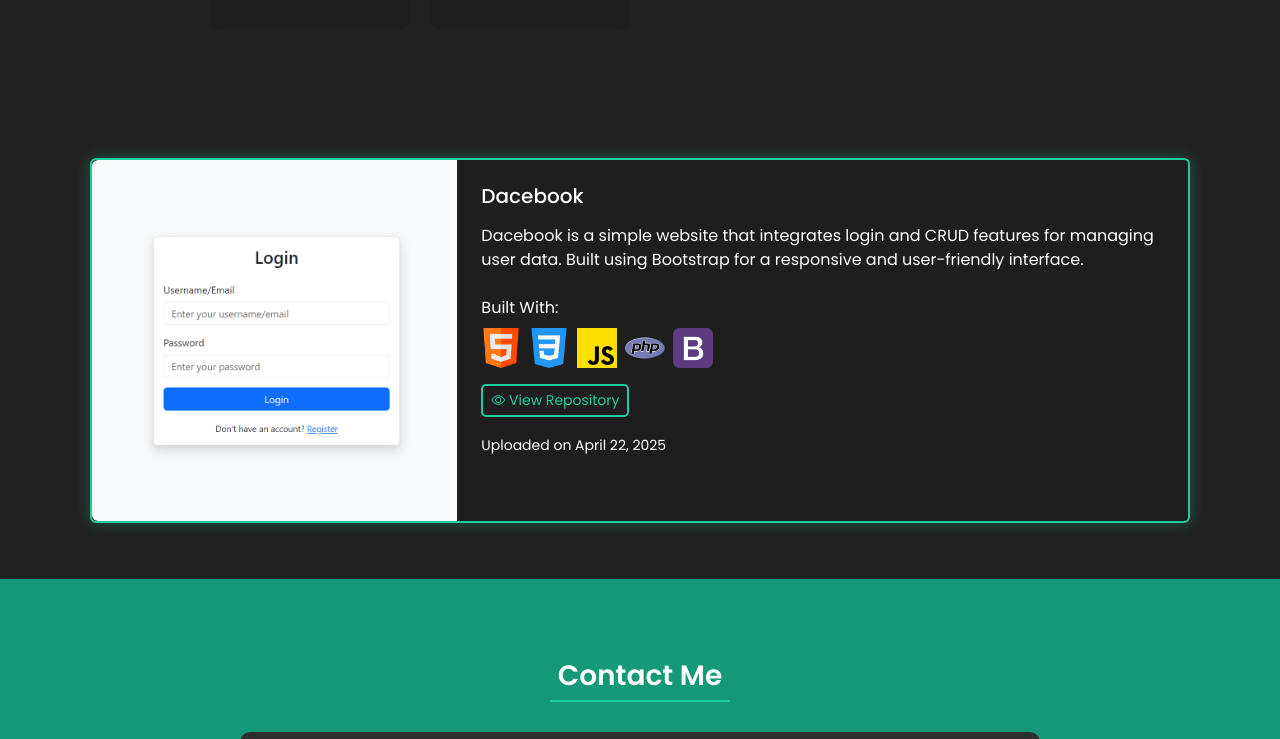
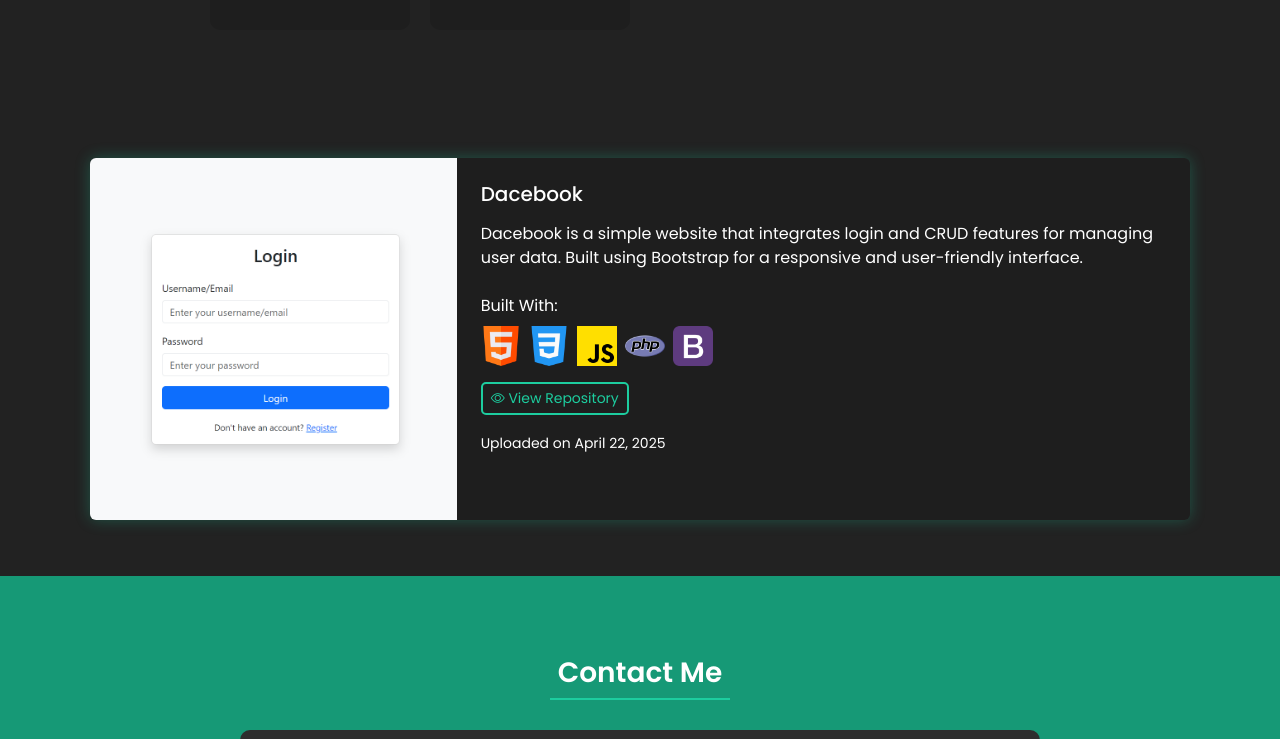
Before and after one commit to michaelandrea123/my-portofolio, a plain HTML site: page index.html in a window 1280 px wide. In both pictures the pointer is over the element 640 px from the left and 2396 px from the top of the page. Shown: the part 2057-2796 px from the top of the page. Drawn offline with nearby package versions, Linux system fonts and the light colour scheme.

Commit message:
Perbaikan Hover Project Card v2

```diff
--- a/css/layout.css
+++ b/css/layout.css
@@ -230,6 +230,6 @@ main {
 }
 
 .project-card:hover {
-  border: 2px solid #1dcd9f !important;
-  box-shadow: 0 0 15px rgba(29, 205, 159, 0.3) !important;
+  border: 2px solid #1dcd9f;
+  box-shadow: 0 0 15px rgba(29, 205, 159, 0.3);
 }
```
